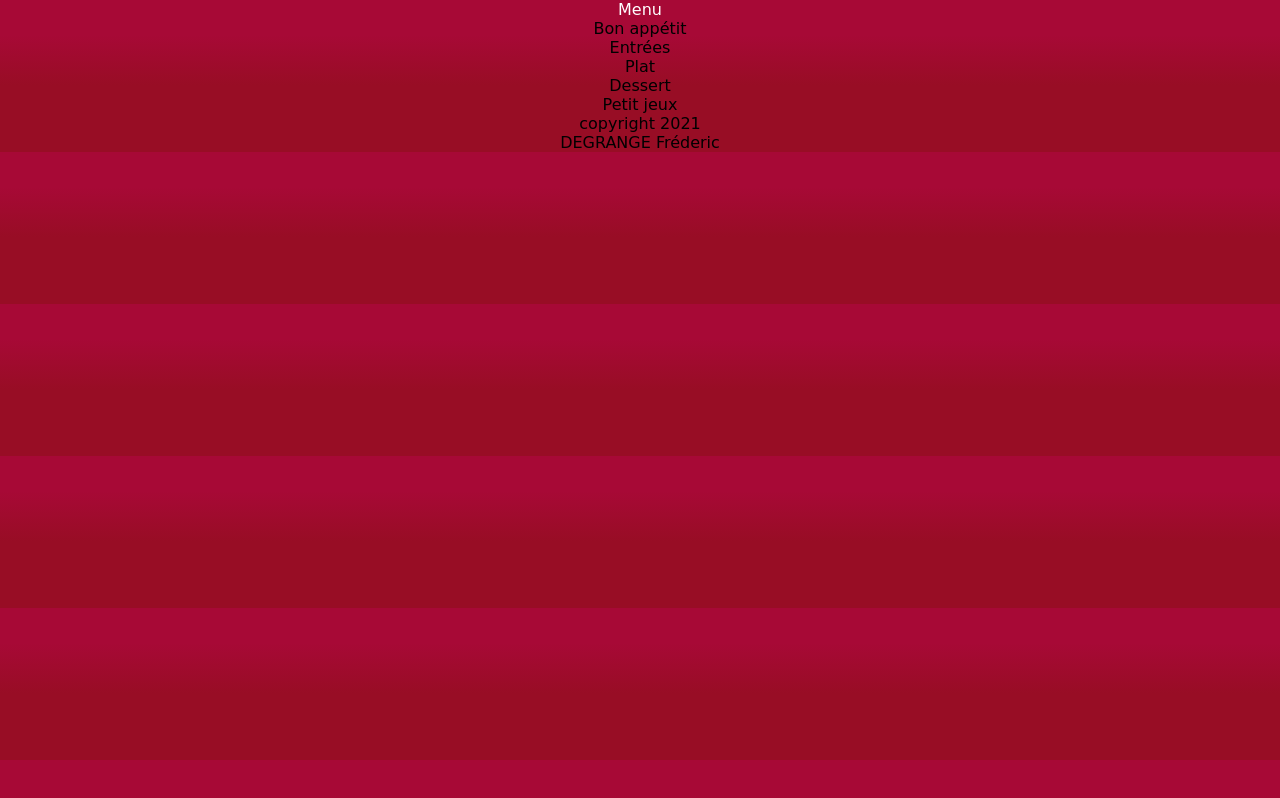
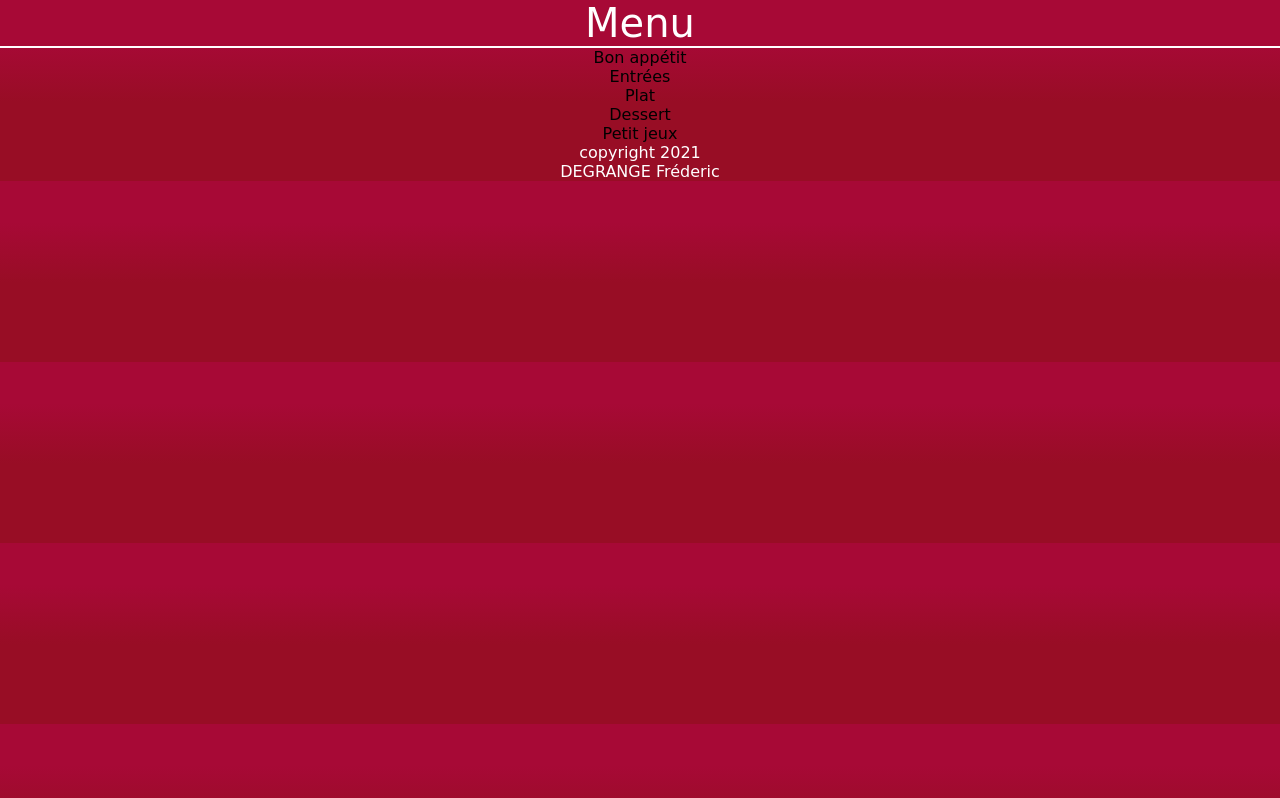
Before and after one commit to devfredgithub/noel2021, a plain HTML site: page index.html in a window 1280 px wide. Drawn offline with Linux system fonts and the light colour scheme; a web font is replaced by a local one.

Commit message:
premier style

```diff
--- a/style.css
+++ b/style.css
@@ -9,4 +9,10 @@ body
 .menu
 {
     color: white;
+    font-size: 40px;
+    border-bottom: solid 2px;
 }
+footer
+{
+    color: white;
+}
```
Also changed, not shown: images/rouge.png (added), images/sapin.jpg (added).
